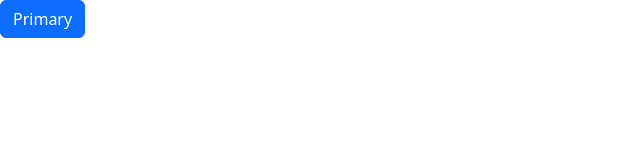
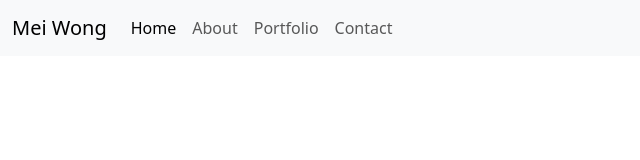
Before and after one commit to Ash-39284/portfolio-practice, a plain HTML site: page index.html in a window 1280 px wide. Shown: the whole page, without its empty margins (0-640 px from the left). Drawn offline with nearby package versions, Linux system fonts and the light colour scheme.

Commit message:
added the navbar and tailore it to fit the design goals

```diff
--- a/index.html
+++ b/index.html
@@ -2,17 +2,42 @@
 <html lang="en">
 <head>
     <meta charset="UTF-8">
-    <meta name="viewport" content="width=device-width, initial-scale=1.0">
-    <title>Portfolio</title>
+    <meta name="viewport" content="width=device-width, initial-scale=1.0">    <title>Mei Wong | Software Developer</title>
     <!--This is the style sheet link-->
     <link rel="stylesheet" href="assets/css/style.css">
     <!--Bootstrap link-->
     <link href="https://cdn.jsdelivr.net/npm/bootstrap@5.3.8/dist/css/bootstrap.min.css" rel="stylesheet" integrity="sha384-sRIl4kxILFvY47J16cr9ZwB07vP4J8+LH7qKQnuqkuIAvNWLzeN8tE5YBujZqJLB" crossorigin="anonymous">
 </head>
 <body>
+   <nav class="navbar navbar-expand-lg bg-body-tertiary">
+  <div class="container-fluid">
+    <a class="navbar-brand" href="index.html">Mei Wong</a>
+    <button class="navbar-toggler" type="button" data-bs-toggle="collapse" data-bs-target="#navbarSupportedContent" aria-controls="navbarSupportedContent" aria-expanded="false" aria-label="Toggle navigation">
+      <span class="navbar-toggler-icon"></span>
+    </button>
+    <div class="collapse navbar-collapse" id="navbarSupportedContent">
+      <ul class="navbar-nav me-auto mb-2 mb-lg-0">
+        <li class="nav-item">
+          <a class="nav-link active" aria-current="page" href="index.html">Home</a>
+        </li>
+        <li class="nav-item">
+          <a class="nav-link" href="#about">About</a>
+        </li>
+
+        <li class="nav-item">
+          <a class="nav-link" href="#portfolio">Portfolio</a>
+        </li>
 
 
-    <button type="button" class="btn btn-primary">Primary</button>
+        <li class="nav-item">
+          <a class="nav-link" href="#contact">Contact</a>
+        </li>
+
+      </ul>
+    </div>
+  </div>
+</nav>
+
 
     <!--Bootstrap script-->
     <script src="https://cdn.jsdelivr.net/npm/bootstrap@5.3.8/dist/js/bootstrap.bundle.min.js" integrity="sha384-FKyoEForCGlyvwx9Hj09JcYn3nv7wiPVlz7YYwJrWVcXK/BmnVDxM+D2scQbITxI" crossorigin="anonymous"></script>
```
